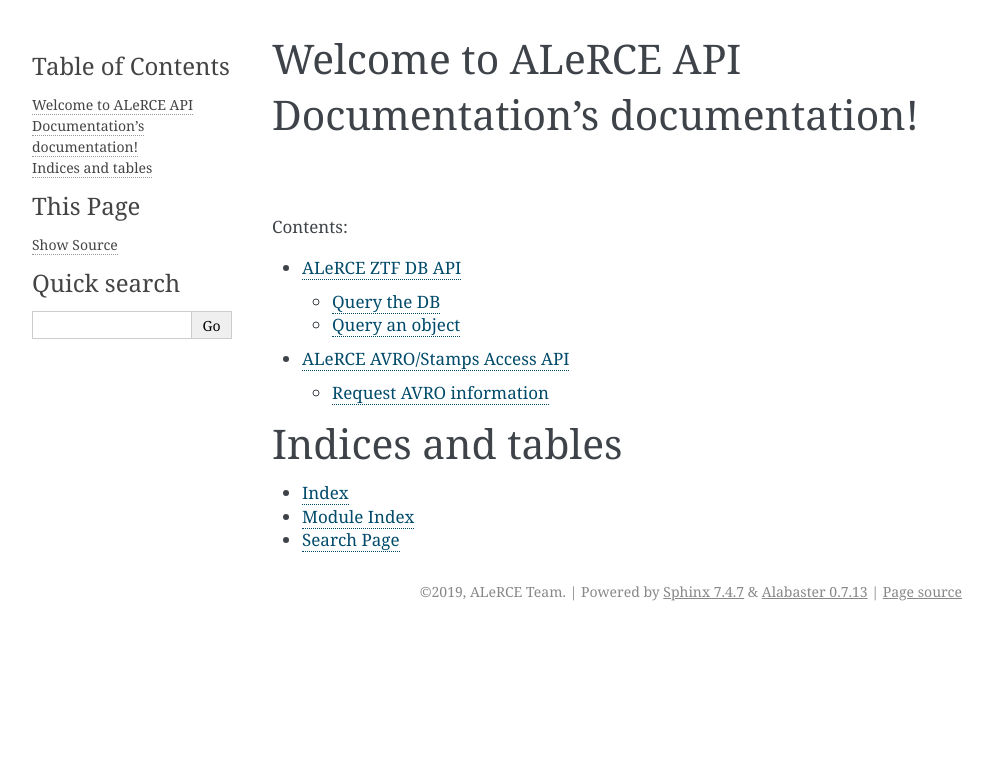
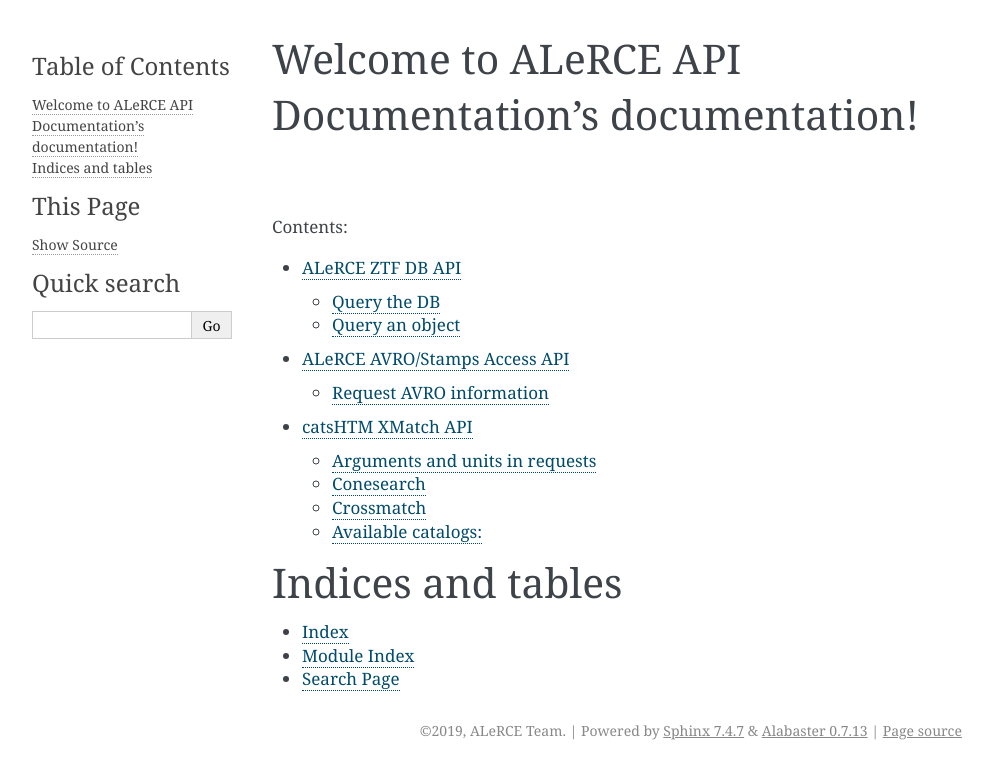
Before and after one commit to alercebroker/api_docs, a Sphinx documentation site: the page built from source/index.rst, in a window 1280 px wide. Shown: the top 779 px of the page, without its empty margins (148-1141 px from the left). Built offline with Sphinx 7.4.7, drawn with Linux system fonts in a browser that asks for light colours; part of the change alters nothing that is shown.

Commit message:
Added catshtm

```diff
--- /dev/null
+++ b/source/catshtm.rst
@@ -0,0 +1,138 @@
+
+catsHTM XMatch API
+==================
+
+Cats Service provides conesearch and crossmatch over different `catalogs <#available-catalogs>`_. This service is based on `catsHTM <https://github.com/maayane/catsHTM>`_.
+
+Arguments and units in requests
+-------------------------------
+
+The arguments needed are almost always the name of the ``catalog``\ , ``ra`` and ``dec``
+
+The units of the arguments in the catsHTM API are the following:
+
+==================      ========
+Parameter               unit
+==================      ========
+catalog                 string
+ra                      degrees
+dec                     degrees
+radius  (optional)      arcsec
+==================      ========
+
+Conesearch
+----------
+
+Do a conesearch with an specific catalog or all of them
+
+.. code-block::
+
+  GET catshtm.alerce.online/conesearch[_all]
+
+
+Conesearch in a catalog
+^^^^^^^^^^^^^^^^^^^^^^^
+
+.. code-block::
+
+  curl "catshtm.alerce.online/conesearch?catalog=GAIADR1&ra=357.733730043103&dec=14.2051386793103&radius=100"
+
+
+Conesearch over all catalogs
+^^^^^^^^^^^^^^^^^^^^^^^^^^^^
+
+.. code-block::
+
+  curl "catshtm.alerce.online/conesearch_all?ra=357.733730043103&dec=14.2051386793103&radius=10"
+
+
+Crossmatch
+----------
+
+Do a conesearch and get the closest object for a catalog or all of them.
+
+.. code-block::
+
+  GET catshtm.alerce.online/crossmatch[_all]
+
+
+
+Crossmatch in a catalog
+^^^^^^^^^^^^^^^^^^^^^^^
+
+Since the radius argument is optional, there are two ways to perform crossmatch in a catalog.
+
+
+#. Providing a radius:
+
+.. code-block::
+
+   curl "catshtm.alerce.online/crossmatch?catalog=SDSSDR10&ra=357.733730043103&dec=14.2051386793103&radius=10"
+
+
+#. Not providing one:
+
+.. code-block::
+
+   curl "catshtm.alerce.online/crossmatch?catalog=SDSSDR10&ra=357.733730043103&dec=14.2051386793103"
+
+If a radius is provided, then that value is used. If not, the default value for that catalog is used. See default values in `Available catalogs <#available-catalogs>`_
+
+Crossmatch over all catalogs
+^^^^^^^^^^^^^^^^^^^^^^^^^^^^
+
+For crossmatching over all catalogs, the same rule of providing a radius or not applies. Therefore, there are two ways to send the request.
+
+
+#. With radius:
+
+.. code-block::
+
+   curl "catshtm.alerce.online/crossmatch_all?ra=357.733730043103&dec=14.2051386793103&radius=100"
+
+
+#. Without radius:
+
+.. code-block::
+
+   curl "catshtm.alerce.online/crossmatch_all?ra=357.733730043103&dec=14.2051386793103"
+
+Available catalogs:
+-------------------
+
+For catalogs that do not have a value listed, the default radius is 50 arcsec.
+
+
+* AAVSO_VSX
+* AKARI
+* APASS (2 arcsec)
+* CRTS_per_var
+* Cosmos
+* DECaLS (0.1 arcsec)
+* FIRST
+* GAIADR1 (0.1 arcsec)
+* GAIADR2 (0.1 arcsec)
+* GALEX
+* HSCv2
+* IPHAS
+* IRACgc
+* NEDz
+* NVSS (10.8 arcsec)
+* PTFpc
+* ROSATfsc
+* SAGE
+* SDSSDR10
+* SDSSoffset (0.1 arcsec)
+* SWIREz
+* SkyMapper (0.4 arcsec)
+* SpecSDSS
+* TMASS (2MASS)
+* TMASSxsc (2MASSxsc)
+* UCAC4
+* UKIDSS
+* VISTAviking
+* VSTatlas
+* VSTkids
+* WISE
+* XMM (8 arcsec)
+* unWISE
--- a/source/index.rst
+++ b/source/index.rst
@@ -9,6 +9,7 @@ Welcome to ALeRCE API Documentation's documentation!
 .. toctree::
    ztf_db
    avro
+   catshtm
    :maxdepth: 2
    :caption: Contents:
 
```
